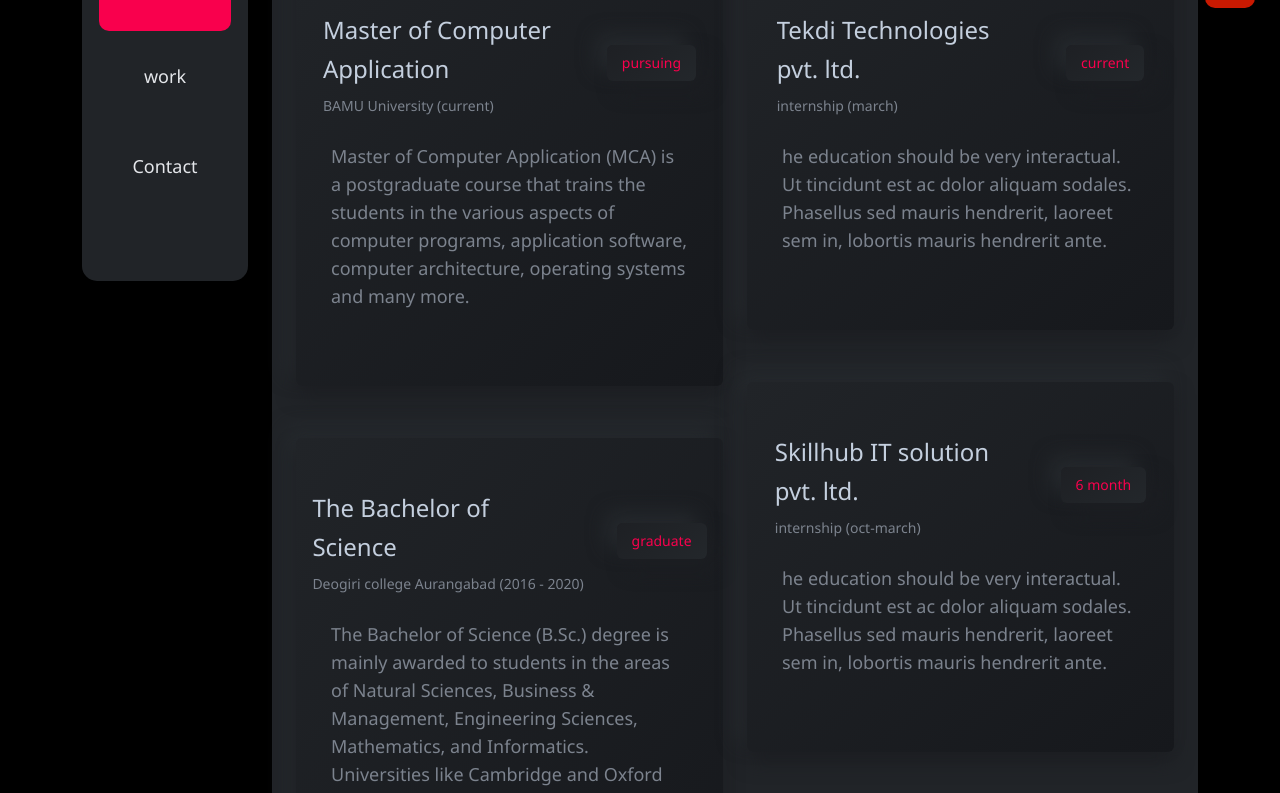
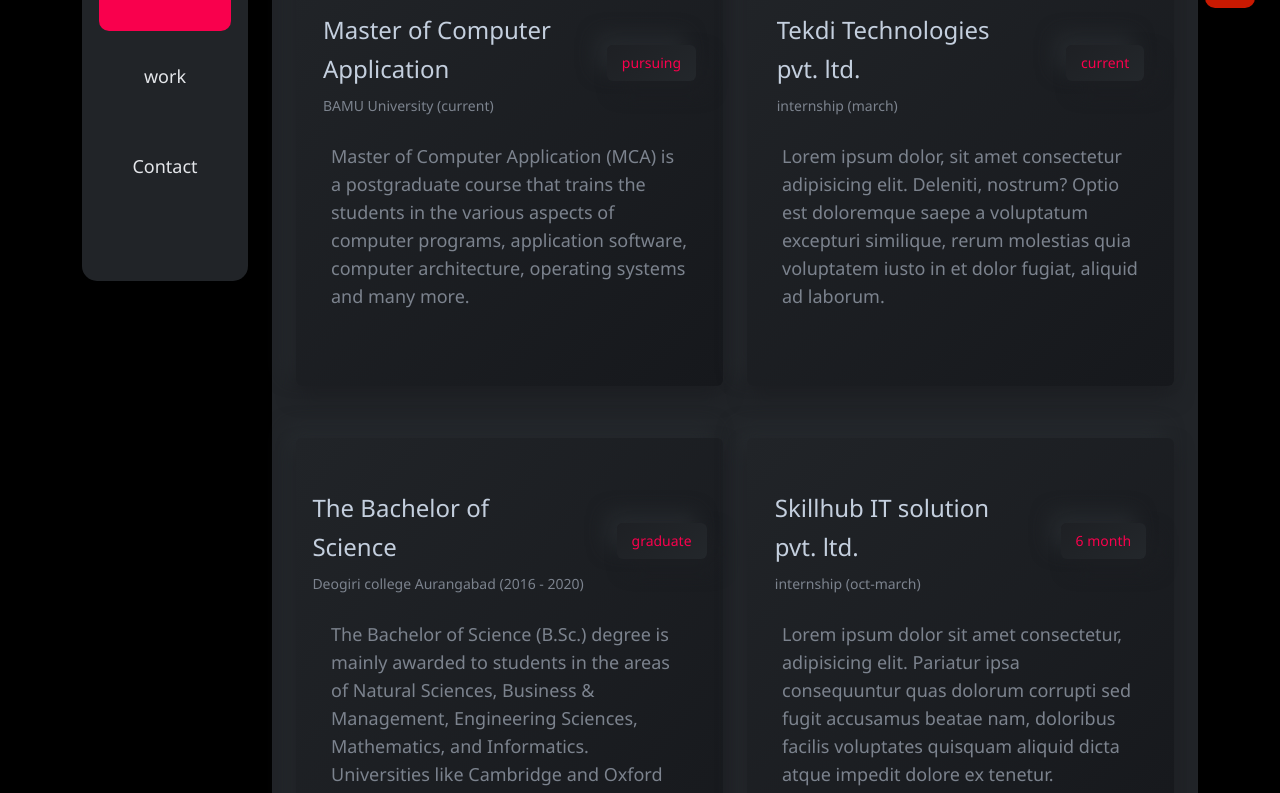
Before and after one commit to shryas705shinde/portfolio, a plain HTML site: page resume.html in a window 1280 px wide. Shown: the part 767-1560 px from the top of the page. Drawn offline with nearby package versions, Linux system fonts and the light colour scheme.

Commit message:
minnor changes

```diff
--- a/resume.html
+++ b/resume.html
@@ -91,8 +91,8 @@
       </div>
     </div>
   </header>
-  <section>
-    <div class="container mt-5">
+  <section class="mb-5">
+    <div class="container mt-5 mb-5">
       <div class="row">
         <div class="col-lg-2 col-md-12 col-sm-12">
           <div class="nav-holder">
@@ -159,8 +159,7 @@
                         </div>
                         <span>current</span>
                       </div>
-                      <p class="description mt-3">he education should be very interactual. Ut tincidunt est ac dolor
-                        aliquam sodales. Phasellus sed mauris hendrerit, laoreet sem in, lobortis mauris hendrerit ante.
+                      <p class="description mt-3">Lorem ipsum dolor, sit amet consectetur adipisicing elit. Deleniti, nostrum? Optio est doloremque saepe a voluptatum excepturi similique, rerum molestias quia voluptatem iusto in et dolor fugiat, aliquid ad laborum.
                       </p>
                     </div>
                   </div>
@@ -174,8 +173,7 @@
                         </div>
                         <span>6 month</span>
                       </div>
-                      <p class="description mt-3">he education should be very interactual. Ut tincidunt est ac dolor
-                        aliquam sodales. Phasellus sed mauris hendrerit, laoreet sem in, lobortis mauris hendrerit ante.
+                      <p class="description mt-3">Lorem ipsum dolor sit amet consectetur, adipisicing elit. Pariatur ipsa consequuntur quas dolorum corrupti sed fugit accusamus beatae nam, doloribus facilis voluptates quisquam aliquid dicta atque impedit dolore ex tenetur.
                       </p>
                     </div>
                   </div>
```
Also changed, not shown: index.html (+2 -2 lines).
